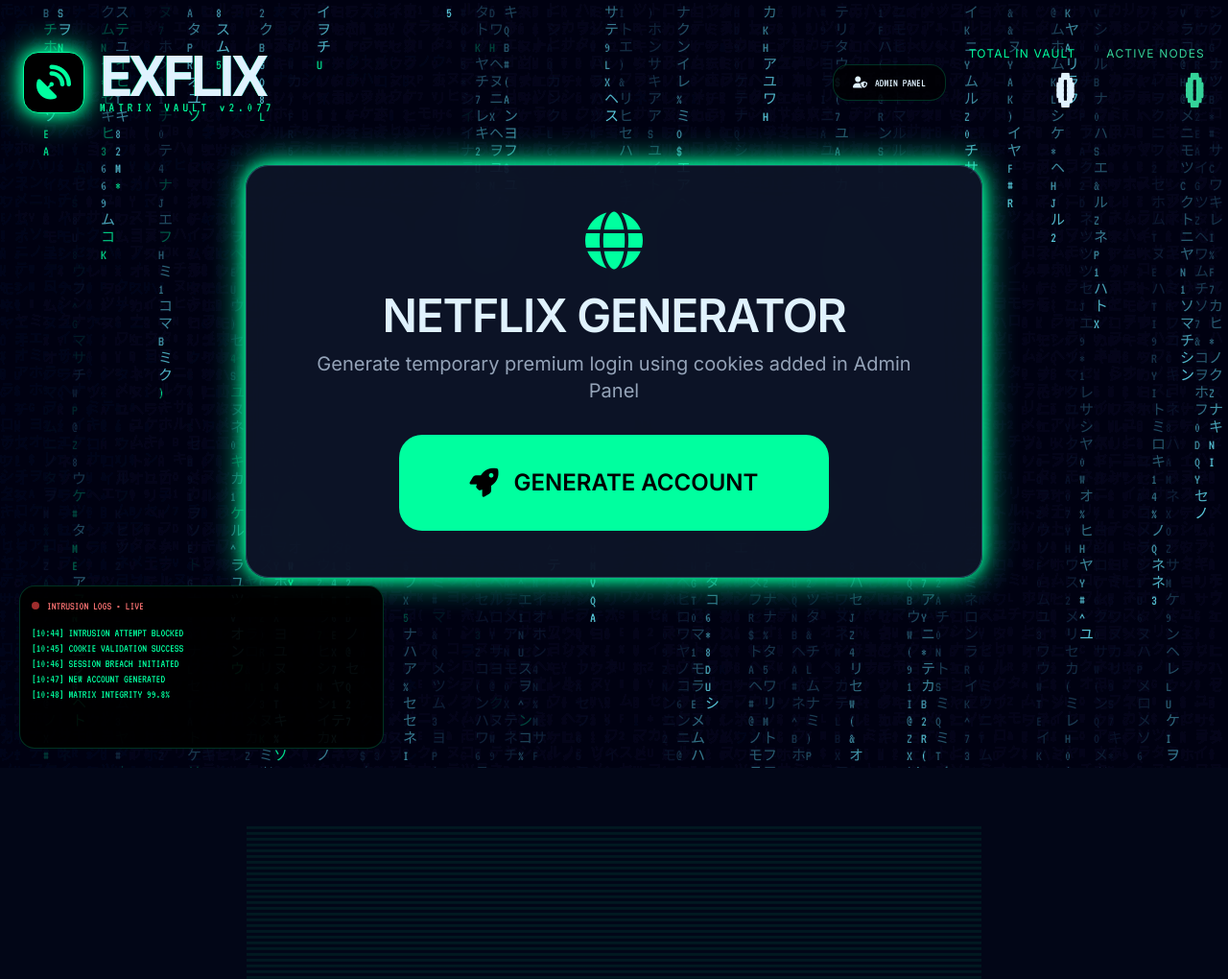
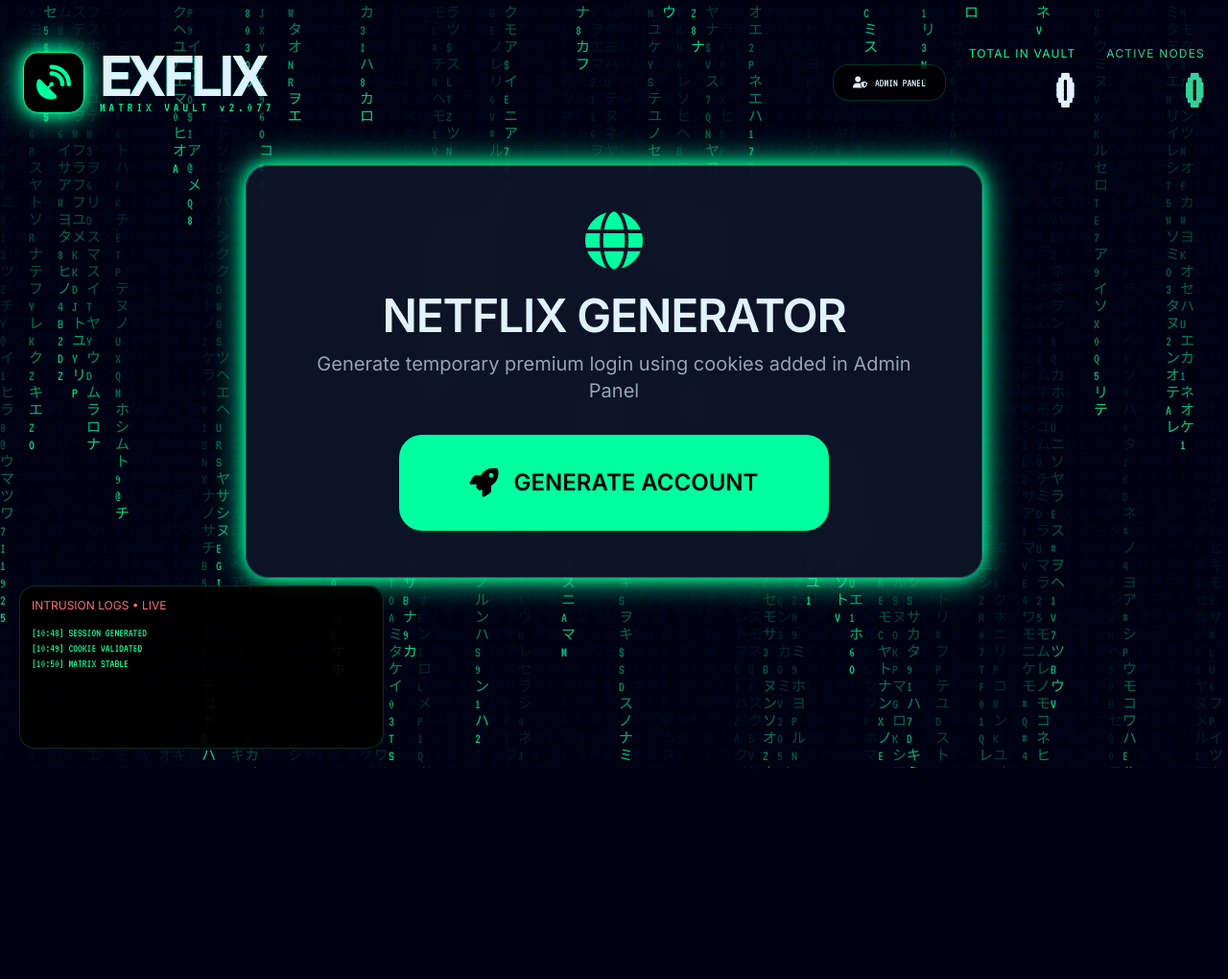
Before and after one commit to Exhipper/exflix, a Flask app: page / in a window 1280 px wide. Shown: the top 1020 px of the page at 96% size. After the commit the page ends 800 px from the top, so only its background shows below. Run offline with Flask 3, Linux system fonts and the light colour scheme; data that the repository does not hold is empty; some libraries are stand-ins or nearby versions.

Commit message:
Update index.html

```diff
--- a/templates/index.html
+++ b/templates/index.html
@@ -8,55 +8,31 @@
     <link rel="stylesheet" href="https://cdnjs.cloudflare.com/ajax/libs/font-awesome/6.5.1/css/all.min.css">
     <style>
         @import url('https://fonts.googleapis.com/css2?family=Inter:wght@400;500;600&family=Space+Grotesk:wght@500;600;700&family=VT323&display=swap');
-
-        :root { --matrix-green: #00ff9f; --neon-cyan: #67e8f9; }
-
         body { font-family: 'Inter', system_ui, sans-serif; background: #020617; color: #e0f2fe; overflow-x: hidden; }
         .header-font { font-family: 'Space Grotesk', 'VT323', sans-serif; }
         .mono { font-family: 'VT323', 'Courier New', monospace; }
-
         #matrix { position: fixed; top: 0; left: 0; z-index: -1; opacity: 0.85; pointer-events: none; }
-
         .glass { background: rgba(15,23,42,0.85); backdrop-filter: blur(24px); border: 1px solid rgba(103,232,249,0.25); }
         .neon-green { box-shadow: 0 0 15px #00ff9f, 0 0 35px #00ff9f; }
-
         .glitch { position: relative; animation: glitch 1.5s infinite linear alternate-reverse; }
         @keyframes glitch { 0% { text-shadow: 2px 0 #00ff9f, -2px 0 #67e8f9; } 100% { text-shadow: -2px 0 #00ff9f, 2px 0 #67e8f9; } }
-
-        .scanline::after { content:''; position:absolute; inset:0; background:linear-gradient(transparent 50%, rgba(0,255,159,0.08) 50%); background-size:100% 6px; animation:scan 4s linear infinite; }
-        @keyframes scan { 0%{transform:translateY(-100%)} 100%{transform:translateY(300%)} }
-
-        .terminal { font-family:'VT323', monospace; background:rgba(0,0,0,0.6); border:1px solid #00ff9f33; }
-
-        #intrusion-log {
-            position: fixed; bottom: 20px; left: 20px; width: 380px; height: 170px;
-            background: rgba(0,0,0,0.92); border: 1px solid #00ff9f33; z-index: 50;
-            font-size: 13px; line-height: 1.35; padding: 12px; color: #00ff9f; border-radius: 16px;
-        }
+        #intrusion-log { position: fixed; bottom: 20px; left: 20px; width: 380px; height: 170px; background: rgba(0,0,0,0.92); border: 1px solid #00ff9f33; z-index: 50; font-size: 13px; line-height: 1.35; padding: 12px; color: #00ff9f; border-radius: 16px; }
         #log-content { height: 125px; overflow-y: auto; padding-right: 6px; }
         #log-content::-webkit-scrollbar { width: 4px; }
         #log-content::-webkit-scrollbar-thumb { background: #00ff9f33; border-radius: 2px; }
-
         .particle { position: absolute; width: 4px; height: 4px; background: #00ff9f; border-radius: 50%; pointer-events: none; z-index: 60; animation: particleFade 1.1s forwards; }
         @keyframes particleFade { to { opacity: 0; transform: scale(0); } }
-
-        .matrix-btn:hover { transform: translateY(-3px); box-shadow: 0 0 30px #00ff9f; }
     </style>
 </head>
 <body>
     <canvas id="matrix"></canvas>
 
-    <!-- CONTAINED INTRUSION LOG -->
     <div id="intrusion-log" class="terminal hidden lg:block">
-        <div class="text-xs text-red-400 mb-2 flex items-center gap-2 sticky top-0 bg-black/80 pb-1 z-10">
-            <div class="w-2 h-2 bg-red-500 rounded-full animate-pulse"></div>
-            INTRUSION LOGS • LIVE
-        </div>
+        <div class="text-xs text-red-400 mb-2 flex items-center gap-2 sticky top-0 bg-black/80 pb-1">INTRUSION LOGS • LIVE</div>
         <div id="log-content" class="mono text-xs"></div>
     </div>
 
     <div class="max-w-7xl mx-auto px-6 py-12 relative z-10">
-        <!-- HEADER -->
         <div class="flex justify-between items-center mb-12">
             <div class="flex items-center gap-4">
                 <div class="w-16 h-16 bg-black border border-[#00ff9f] rounded-2xl flex items-center justify-center neon-green">
@@ -67,21 +43,13 @@
                     <p class="text-[#00ff9f] text-sm tracking-[4px] mono -mt-2">MATRIX VAULT v2.077</p>
                 </div>
             </div>
-
             <div class="flex items-center gap-6">
-                <a href="/admin" class="cursor-pointer flex items-center gap-2 text-xs mono bg-black/70 px-5 py-2.5 rounded-2xl border border-[#00ff9f33] hover:border-[#00ff9f] hover:bg-[#00ff9f11]">
+                <a href="/admin" class="flex items-center gap-2 text-xs mono bg-black/70 px-5 py-2.5 rounded-2xl border border-[#00ff9f33] hover:border-[#00ff9f]">
                     <i class="fa-solid fa-user-shield"></i> ADMIN PANEL
                 </a>
-
                 <div class="flex gap-8 text-right">
-                    <div>
-                        <div class="text-xs tracking-widest text-[#00ff9f]">TOTAL IN VAULT</div>
-                        <div id="total" class="text-6xl font-bold mono">0</div>
-                    </div>
-                    <div>
-                        <div class="text-xs tracking-widest text-emerald-400">ACTIVE NODES</div>
-                        <div id="active" class="text-6xl font-bold mono text-emerald-400">0</div>
-                    </div>
+                    <div><div class="text-xs tracking-widest text-[#00ff9f]">TOTAL IN VAULT</div><div id="total" class="text-6xl font-bold mono">0</div></div>
+                    <div><div class="text-xs tracking-widest text-emerald-400">ACTIVE NODES</div><div id="active" class="text-6xl font-bold mono text-emerald-400">0</div></div>
                 </div>
             </div>
         </div>
@@ -89,39 +57,23 @@
         <!-- CENTRAL NETFLIX GENERATOR -->
         <div class="max-w-3xl mx-auto">
             <div class="glass rounded-3xl p-12 scanline neon-green text-center">
-                <div class="mb-8">
-                    <i class="fa-solid fa-globe text-6xl text-[#00ff9f] mb-6"></i>
-                    <h2 class="text-5xl font-bold tracking-tight mb-3">NETFLIX GENERATOR</h2>
-                    <p class="text-xl text-slate-400">Generate temporary premium login using cookies added in Admin Panel</p>
-                </div>
+                <i class="fa-solid fa-globe text-6xl text-[#00ff9f] mb-6"></i>
+                <h2 class="text-5xl font-bold tracking-tight mb-3">NETFLIX GENERATOR</h2>
+                <p class="text-xl text-slate-400 mb-8">Generate temporary premium login using cookies added in Admin Panel</p>
 
-                <button onclick="generateNetflixAccount()"
-                        class="matrix-btn w-full max-w-md mx-auto py-8 bg-[#00ff9f] hover:bg-white text-black font-extrabold text-2xl rounded-3xl flex items-center justify-center gap-4">
-                    <i class="fa-solid fa-rocket text-3xl"></i>
-                    <span>GENERATE ACCOUNT</span>
+                <button onclick="generateNetflixAccount()" class="w-full max-w-md mx-auto py-8 bg-[#00ff9f] hover:bg-white text-black font-extrabold text-2xl rounded-3xl flex items-center justify-center gap-4 transition-all">
+                    <i class="fa-solid fa-rocket text-3xl"></i> GENERATE ACCOUNT
                 </button>
 
                 <div id="generate-result" class="hidden mt-10">
                     <div class="inline-flex items-center gap-3 bg-emerald-500/10 text-emerald-400 px-6 py-2 rounded-2xl mb-6">
-                        <i class="fa-solid fa-check-circle"></i>
-                        <span class="font-bold">ACCOUNT GENERATED • READY FOR USE</span>
+                        <i class="fa-solid fa-check-circle"></i> ACCOUNT GENERATED
                     </div>
-
-                    <div class="text-sm text-[#00ff9f] mb-4 tracking-widest">CHOOSE YOUR LOGIN METHOD</div>
-
+                    <div class="text-sm text-[#00ff9f] mb-4 tracking-widest">CHOOSE LOGIN METHOD</div>
                     <div class="grid grid-cols-1 md:grid-cols-3 gap-4">
-                        <a id="pc-link" href="#" target="_blank" class="matrix-btn glass rounded-2xl p-8 hover:border-[#00ff9f] border border-transparent flex flex-col items-center justify-center gap-3 group">
-                            <i class="fa-solid fa-desktop text-4xl group-hover:scale-110 transition-transform"></i>
-                            <div class="font-bold text-xl">PC LOGIN</div>
-                        </a>
-                        <a id="mobile-link" href="#" target="_blank" class="matrix-btn glass rounded-2xl p-8 hover:border-[#00ff9f] border border-transparent flex flex-col items-center justify-center gap-3 group">
-                            <i class="fa-solid fa-mobile-screen-button text-4xl group-hover:scale-110 transition-transform"></i>
-                            <div class="font-bold text-xl">MOBILE LOGIN</div>
-                        </a>
-                        <a id="tv-link" href="#" target="_blank" class="matrix-btn glass rounded-2xl p-8 hover:border-[#00ff9f] border border-transparent flex flex-col items-center justify-center gap-3 group">
-                            <i class="fa-solid fa-tv text-4xl group-hover:scale-110 transition-transform"></i>
-                            <div class="font-bold text-xl">TV LOGIN</div>
-                        </a>
+                        <a id="pc-link" href="#" target="_blank" class="glass rounded-2xl p-8 hover:border-[#00ff9f]">PC LOGIN</a>
+                        <a id="mobile-link" href="#" target="_blank" class="glass rounded-2xl p-8 hover:border-[#00ff9f]">MOBILE LOGIN</a>
+                        <a id="tv-link" href="#" target="_blank" class="glass rounded-2xl p-8 hover:border-[#00ff9f]">TV LOGIN</a>
                     </div>
                 </div>
             </div>
@@ -129,67 +81,47 @@
     </div>
 
     <script>
-        // MATRIX RAIN (max intensity + mouse particles)
+        // Matrix rain (max intensity)
         const canvas = document.getElementById('matrix');
         const ctx = canvas.getContext('2d');
         let cols, drops = [], fontSize = 15, speed = 1.2;
-
-        function resize() {
-            canvas.width = window.innerWidth;
-            canvas.height = window.innerHeight;
-            cols = Math.floor(canvas.width / fontSize);
-            drops = Array(cols).fill(1);
-        }
-        window.addEventListener('resize', resize);
-        resize();
-
-        const chars = '01アイウエオカキクケコサシスセソタチツテトナニヌネノハヒフヘホマミムメモヤユヨラリルレロワヲンABCDEFGHIJKLMNOPQRSTUVWXYZ0123456789@#$%^&*()';
-
-        function drawMatrix() {
-            ctx.fillStyle = 'rgba(2, 6, 23, 0.09)';
-            ctx.fillRect(0, 0, canvas.width, canvas.height);
-            ctx.fillStyle = '#00ff9f';
-            ctx.font = fontSize + 'px VT323';
+        function resize() { canvas.width = window.innerWidth; canvas.height = window.innerHeight; cols = Math.floor(canvas.width / fontSize); drops = Array(cols).fill(1); }
+        window.addEventListener('resize', resize); resize();
+        const chars = '01アイウエオカキクケコサシスセソタチツテトナニヌネノハヒフヘホマミムメモヤユヨラリルレロワヲンABCDEFGHIJKLMNOPQRSTUVWXYZ0123456789@#$';
+        function draw() {
+            ctx.fillStyle = 'rgba(2,6,23,0.09)'; ctx.fillRect(0,0,canvas.width,canvas.height);
+            ctx.fillStyle = '#00ff9f'; ctx.font = fontSize + 'px VT323';
             for (let i = 0; i < drops.length; i++) {
-                const text = chars[Math.floor(Math.random() * chars.length)];
-                ctx.fillText(text, i * fontSize, drops[i] * fontSize);
-                if (Math.random() > 0.88) ctx.fillStyle = '#67e8f9';
+                ctx.fillText(chars[Math.floor(Math.random() * chars.length)], i * fontSize, drops[i] * fontSize);
                 if (drops[i] * fontSize > canvas.height && Math.random() > 0.975) drops[i] = 0;
                 drops[i] += speed;
             }
         }
-        setInterval(drawMatrix, 38);
+        setInterval(draw, 38);
 
+        // Mouse particles
         document.addEventListener('mousemove', (e) => {
             for (let i = 0; i < 5; i++) {
-                const p = document.createElement('div');
-                p.className = 'particle';
-                p.style.left = `${e.clientX + (Math.random()*30 - 15)}px`;
-                p.style.top = `${e.clientY + (Math.random()*30 - 15)}px`;
-                document.body.appendChild(p);
-                setTimeout(() => p.remove(), 1100);
+                const p = document.createElement('div'); p.className = 'particle';
+                p.style.left = (e.clientX + Math.random()*30 - 15) + 'px';
+                p.style.top = (e.clientY + Math.random()*30 - 15) + 'px';
+                document.body.appendChild(p); setTimeout(() => p.remove(), 1100);
             }
-            if (Math.random() > 0.6) speed = 2.4;
-            setTimeout(() => speed = 1.2, 300);
         });
 
-        // CONTAINED INTRUSION LOGS
+        // Contained logs
         const logContainer = document.getElementById('log-content');
-        const fakeLogs = ["[10:44] INTRUSION ATTEMPT BLOCKED", "[10:45] COOKIE VALIDATION SUCCESS", "[10:46] SESSION BREACH INITIATED", "[10:47] NEW ACCOUNT GENERATED", "[10:48] MATRIX INTEGRITY 99.8%"];
-
         function addLog(msg) {
-            const line = document.createElement('div');
-            line.textContent = msg;
-            logContainer.appendChild(line);
-            logContainer.scrollTop = logContainer.scrollHeight;
+            const line = document.createElement('div'); line.textContent = msg;
+            logContainer.appendChild(line); logContainer.scrollTop = logContainer.scrollHeight;
             if (logContainer.children.length > 12) logContainer.removeChild(logContainer.children[0]);
         }
-
-        fakeLogs.forEach((msg, i) => setTimeout(() => addLog(msg), i * 280));
-        setInterval(() => addLog(fakeLogs[Math.floor(Math.random() * fakeLogs.length)]), 3800);
+        const fakeLogs = ["[10:48] SESSION GENERATED", "[10:49] COOKIE VALIDATED", "[10:50] MATRIX STABLE"];
+        fakeLogs.forEach((m,i) => setTimeout(() => addLog(m), i*300));
+        setInterval(() => addLog(fakeLogs[Math.floor(Math.random()*fakeLogs.length)]), 3500);
         document.getElementById('intrusion-log').classList.remove('hidden');
 
-        // STATS
+        // Stats
         async function loadStats() {
             try {
                 const res = await fetch('/api/stats');
@@ -198,37 +130,28 @@
                 document.getElementById('active').textContent = data.active || 0;
             } catch(e) {}
         }
-        setInterval(loadStats, 12000);
-        loadStats();
+        setInterval(loadStats, 12000); loadStats();
 
-        // NETFLIX GENERATOR
+        // Generator
         async function generateNetflixAccount() {
-            const resultDiv = document.getElementById('generate-result');
+            const result = document.getElementById('generate-result');
             const btn = event.currentTarget;
-            const origText = btn.innerHTML;
+            const orig = btn.innerHTML;
             btn.innerHTML = `<i class="fa-solid fa-spinner fa-spin"></i> GENERATING...`;
-
             try {
                 const res = await fetch('/api/generate');
                 const data = await res.json();
-
                 if (data.success) {
-                    document.getElementById('pc-link').href = data.pc_link || 'https://www.netflix.com/browse';
-                    document.getElementById('mobile-link').href = data.mobile_link || 'https://www.netflix.com/browse';
-                    document.getElementById('tv-link').href = data.tv_link || 'https://www.netflix.com/browse';
-                    resultDiv.classList.remove('hidden');
-                    addLog("[LIVE] NEW NETFLIX SESSION GENERATED");
+                    document.getElementById('pc-link').href = data.pc_link;
+                    document.getElementById('mobile-link').href = data.mobile_link;
+                    document.getElementById('tv-link').href = data.tv_link;
+                    result.classList.remove('hidden');
                 } else {
-                    alert("No active cookies. Add validated cookies in Admin Panel first.");
+                    alert(data.error || "Add cookies in Admin Panel first");
                 }
-            } catch(e) {
-                alert("Matrix connection error.");
-            } finally {
-                btn.innerHTML = origText;
-            }
+            } catch(e) { alert("Generation failed"); }
+            finally { btn.innerHTML = orig; }
         }
-
-        console.log('%c[EXFLIX] Ready at max intensity', 'color:#00ff9f');
     </script>
 </body>
 </html>
```
